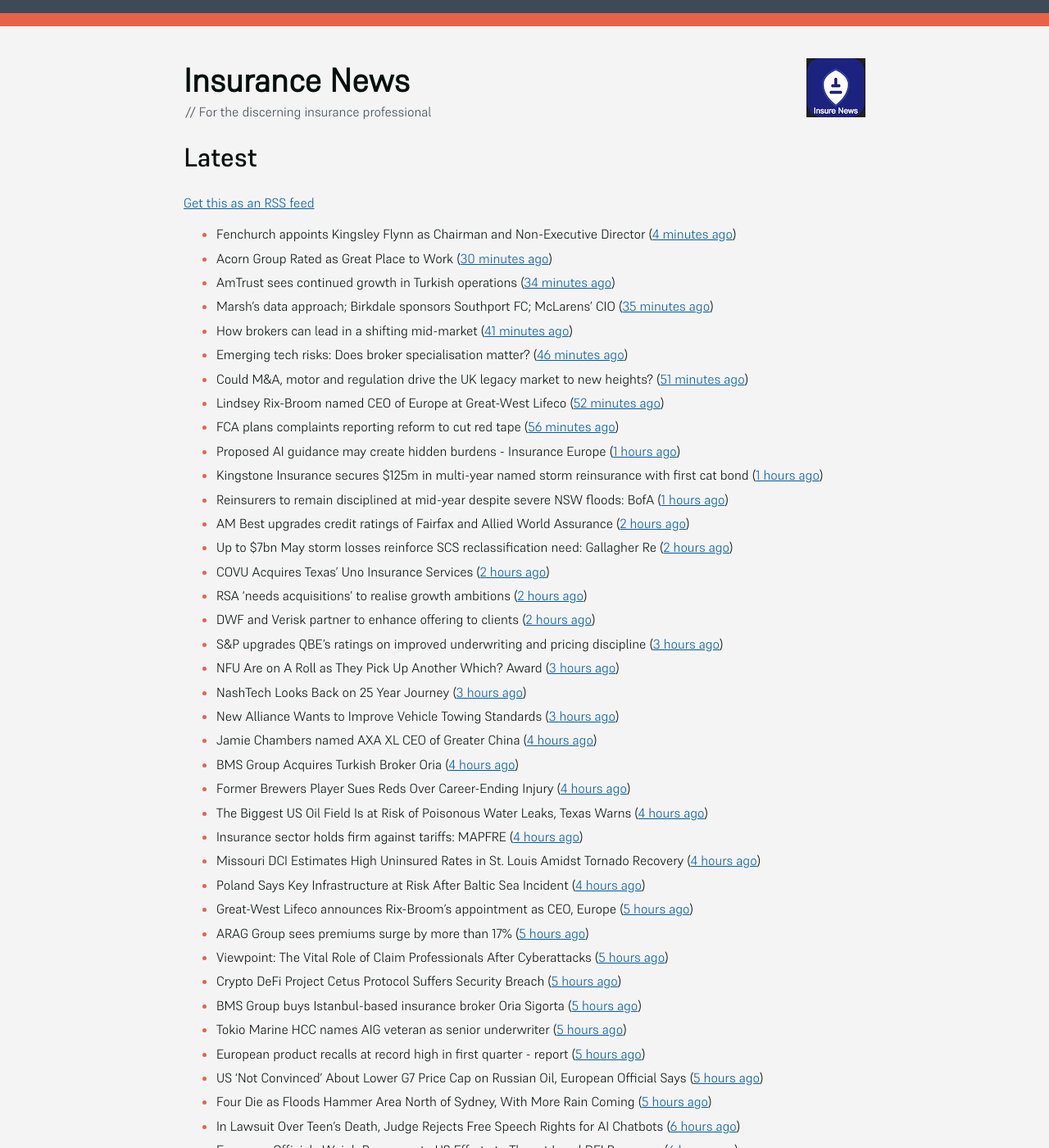
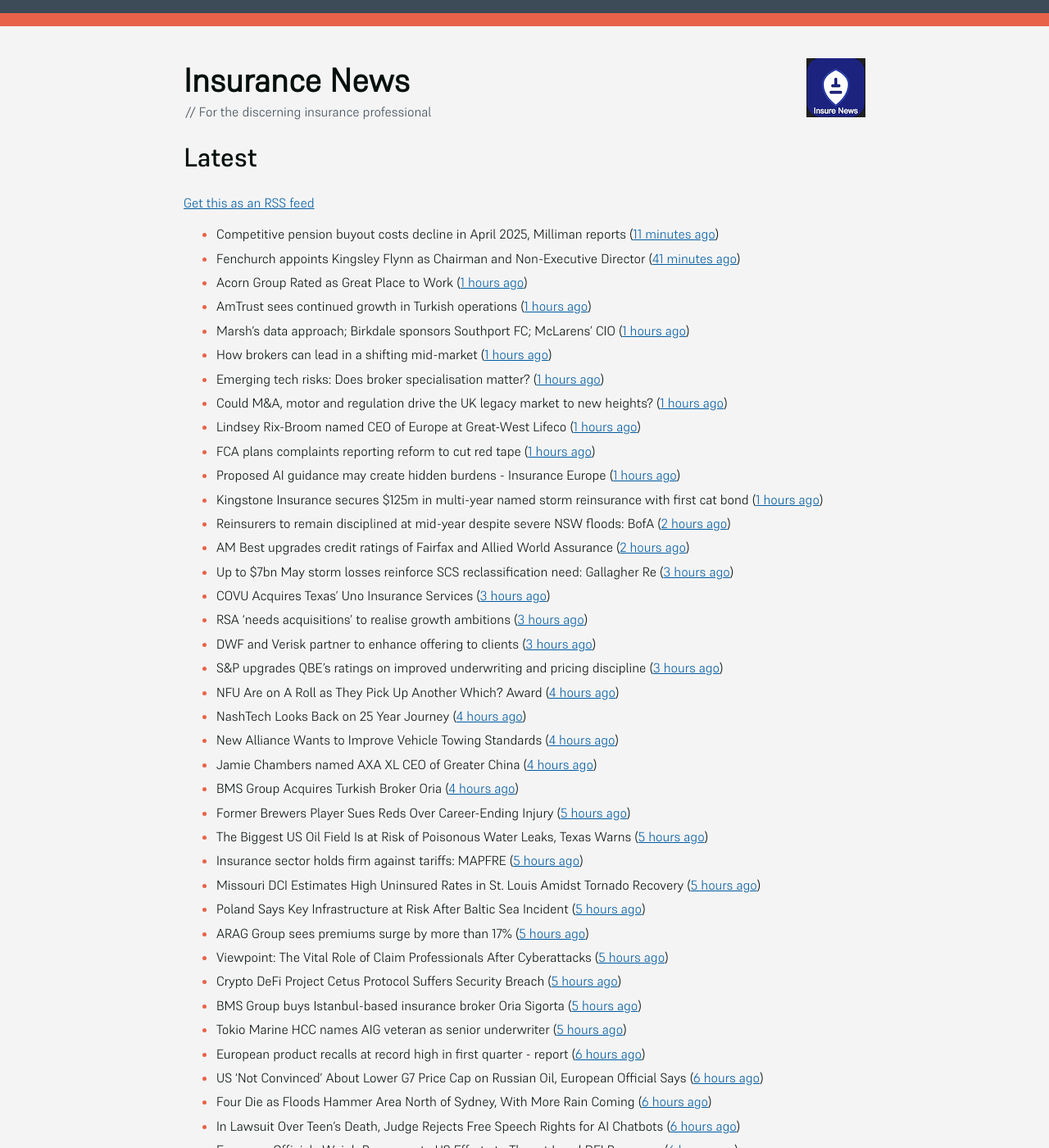
Before and after one commit to mat-0/feeds.thechels.uk, a Jekyll site: the page built from index.md, in a window 1280 px wide and 1400 px high. Shown: the whole window at 82% size. Built offline with Jekyll 4.4.1, drawn with Linux system fonts in a browser that asks for light colours; some of the changed text lies outside the part shown.

Commit message:
New Feed

```diff
--- a/index.md
+++ b/index.md
@@ -8,69 +8,69 @@ description: Latest Updates
 [Get this as an RSS feed](/feed.rss)
 
 <!-- news_marker starts -->
-- Fenchurch appoints Kingsley Flynn as Chairman and Non-Executive Director ([4 minutes ago](https://www.reinsurancene.ws/fenchurch-appoints-kingsley-flynn-as-chairman-and-non-executive-director/))
-- Acorn Group Rated as Great Place to Work ([30 minutes ago](https://insurance-edge.net/2025/05/23/acorn-group-rated-as-great-place-to-work/))
-- AmTrust sees continued growth in Turkish operations ([34 minutes ago](https://www.reinsurancene.ws/amtrust-sees-continued-growth-in-turkish-operations/))
-- Marsh’s data approach; Birkdale sponsors Southport FC; McLarens’ CIO ([35 minutes ago](https://www.postonline.co.uk/news/7957810/marsh%E2%80%99s-data-approach-birkdale-sponsors-southport-fc-mclarens%E2%80%99-cio))
-- How brokers can lead in a shifting mid-market ([41 minutes ago](https://www.insurancebusinessmag.com/uk/news/breaking-news/how-brokers-can-lead-in-a-shifting-midmarket-536720.aspx))
-- Emerging tech risks: Does broker specialisation matter? ([46 minutes ago](https://www.insurancebusinessmag.com/uk/news/technology/emerging-tech-risks-does-broker-specialisation-matter-536719.aspx))
-- Could M&A, motor and regulation drive the UK legacy market to new heights? ([51 minutes ago](https://www.postonline.co.uk/reinsurance/7957816/could-ma-motor-and-regulation-drive-the-uk-legacy-market-to-new-heights))
-- Lindsey Rix-Broom named CEO of Europe at Great-West Lifeco ([52 minutes ago](https://www.insurancebusinessmag.com/uk/news/life-insurance/lindsey-rixbroom-named-ceo-of-europe-at-greatwest-lifeco-536718.aspx))
-- FCA plans complaints reporting reform to cut red tape ([56 minutes ago](https://www.insurancebusinessmag.com/uk/news/breaking-news/fca-plans-complaints-reporting-reform-to-cut-red-tape-536717.aspx))
+- Competitive pension buyout costs decline in April 2025, Milliman reports ([11 minutes ago](https://www.reinsurancene.ws/competitive-pension-buyout-costs-decline-in-april-2025-milliman-reports/))
+- Fenchurch appoints Kingsley Flynn as Chairman and Non-Executive Director ([41 minutes ago](https://www.reinsurancene.ws/fenchurch-appoints-kingsley-flynn-as-chairman-and-non-executive-director/))
+- Acorn Group Rated as Great Place to Work ([1 hours ago](https://insurance-edge.net/2025/05/23/acorn-group-rated-as-great-place-to-work/))
+- AmTrust sees continued growth in Turkish operations ([1 hours ago](https://www.reinsurancene.ws/amtrust-sees-continued-growth-in-turkish-operations/))
+- Marsh’s data approach; Birkdale sponsors Southport FC; McLarens’ CIO ([1 hours ago](https://www.postonline.co.uk/news/7957810/marsh%E2%80%99s-data-approach-birkdale-sponsors-southport-fc-mclarens%E2%80%99-cio))
+- How brokers can lead in a shifting mid-market ([1 hours ago](https://www.insurancebusinessmag.com/uk/news/breaking-news/how-brokers-can-lead-in-a-shifting-midmarket-536720.aspx))
+- Emerging tech risks: Does broker specialisation matter? ([1 hours ago](https://www.insurancebusinessmag.com/uk/news/technology/emerging-tech-risks-does-broker-specialisation-matter-536719.aspx))
+- Could M&A, motor and regulation drive the UK legacy market to new heights? ([1 hours ago](https://www.postonline.co.uk/reinsurance/7957816/could-ma-motor-and-regulation-drive-the-uk-legacy-market-to-new-heights))
+- Lindsey Rix-Broom named CEO of Europe at Great-West Lifeco ([1 hours ago](https://www.insurancebusinessmag.com/uk/news/life-insurance/lindsey-rixbroom-named-ceo-of-europe-at-greatwest-lifeco-536718.aspx))
+- FCA plans complaints reporting reform to cut red tape ([1 hours ago](https://www.insurancebusinessmag.com/uk/news/breaking-news/fca-plans-complaints-reporting-reform-to-cut-red-tape-536717.aspx))
 - Proposed AI guidance may create hidden burdens - Insurance Europe ([1 hours ago](https://www.insurancebusinessmag.com/uk/news/technology/proposed-ai-guidance-may-create-hidden-burdens--insurance-europe-536716.aspx))
 - Kingstone Insurance secures $125m in multi-year named storm reinsurance with first cat bond ([1 hours ago](https://www.reinsurancene.ws/kingstone-insurance-secures-125m-in-multi-year-named-storm-reinsurance-with-first-cat-bond/))
-- Reinsurers to remain disciplined at mid-year despite severe NSW floods: BofA ([1 hours ago](https://www.reinsurancene.ws/reinsurers-to-remain-disciplined-at-mid-year-despite-severe-nsw-floods-bofa/))
+- Reinsurers to remain disciplined at mid-year despite severe NSW floods: BofA ([2 hours ago](https://www.reinsurancene.ws/reinsurers-to-remain-disciplined-at-mid-year-despite-severe-nsw-floods-bofa/))
 - AM Best upgrades credit ratings of Fairfax and Allied World Assurance ([2 hours ago](https://www.reinsurancene.ws/am-best-upgrades-credit-ratings-of-fairfax-and-allied-world-assurance/))
-- Up to $7bn May storm losses reinforce SCS reclassification need: Gallagher Re ([2 hours ago](https://www.reinsurancene.ws/up-to-7bn-may-storm-losses-reinforce-scs-reclassification-need-gallagher-re/))
-- COVU Acquires Texas’ Uno Insurance Services ([2 hours ago](https://www.insurancejournal.com/news/southcentral/2025/05/23/824917.htm))
-- RSA ‘needs acquisitions’ to realise growth ambitions ([2 hours ago](https://www.postonline.co.uk/news/7957807/rsa-%E2%80%98needs-acquisitions%E2%80%99-to-realise-growth-ambitions))
-- DWF and Verisk partner to enhance offering to clients ([2 hours ago](https://www.postonline.co.uk/news/7957815/dwf-and-verisk-partner-to-enhance-offering-to-clients))
+- Up to $7bn May storm losses reinforce SCS reclassification need: Gallagher Re ([3 hours ago](https://www.reinsurancene.ws/up-to-7bn-may-storm-losses-reinforce-scs-reclassification-need-gallagher-re/))
+- COVU Acquires Texas’ Uno Insurance Services ([3 hours ago](https://www.insurancejournal.com/news/southcentral/2025/05/23/824917.htm))
+- RSA ‘needs acquisitions’ to realise growth ambitions ([3 hours ago](https://www.postonline.co.uk/news/7957807/rsa-%E2%80%98needs-acquisitions%E2%80%99-to-realise-growth-ambitions))
+- DWF and Verisk partner to enhance offering to clients ([3 hours ago](https://www.postonline.co.uk/news/7957815/dwf-and-verisk-partner-to-enhance-offering-to-clients))
 - S&P upgrades QBE’s ratings on improved underwriting and pricing discipline ([3 hours ago](https://www.reinsurancene.ws/sp-upgrades-qbes-ratings-on-improved-underwriting-and-pricing-discipline/))
-- NFU Are on A Roll as They Pick Up Another Which? Award ([3 hours ago](https://insurance-edge.net/2025/05/23/nfu-are-on-a-roll-as-they-pick-up-another-which-award/))
-- NashTech Looks Back on 25 Year Journey ([3 hours ago](https://insurance-edge.net/2025/05/23/nashtech-looks-back-on-25-year-journey/))
-- New Alliance Wants to Improve Vehicle Towing Standards ([3 hours ago](https://insurance-edge.net/2025/05/23/new-alliance-wants-to-improve-vehicle-towing-standards/))
+- NFU Are on A Roll as They Pick Up Another Which? Award ([4 hours ago](https://insurance-edge.net/2025/05/23/nfu-are-on-a-roll-as-they-pick-up-another-which-award/))
+- NashTech Looks Back on 25 Year Journey ([4 hours ago](https://insurance-edge.net/2025/05/23/nashtech-looks-back-on-25-year-journey/))
+- New Alliance Wants to Improve Vehicle Towing Standards ([4 hours ago](https://insurance-edge.net/2025/05/23/new-alliance-wants-to-improve-vehicle-towing-standards/))
 - Jamie Chambers named AXA XL CEO of Greater China ([4 hours ago](https://www.reinsurancene.ws/jamie-chambers-named-axa-xl-ceo-of-greater-china/))
 - BMS Group Acquires Turkish Broker Oria ([4 hours ago](https://www.insurancejournal.com/news/international/2025/05/23/824941.htm))
-- Former Brewers Player Sues Reds Over Career-Ending Injury ([4 hours ago](https://www.insurancejournal.com/news/midwest/2025/05/23/824903.htm))
-- The Biggest US Oil Field Is at Risk of Poisonous Water Leaks, Texas Warns ([4 hours ago](https://www.insurancejournal.com/news/southcentral/2025/05/23/824907.htm))
-- Insurance sector holds firm against tariffs: MAPFRE ([4 hours ago](https://www.reinsurancene.ws/insurance-sector-holds-firm-against-tariffs-mapfre/))
-- Missouri DCI Estimates High Uninsured Rates in St. Louis Amidst Tornado Recovery ([4 hours ago](https://www.insurancejournal.com/news/midwest/2025/05/23/824913.htm))
-- Poland Says Key Infrastructure at Risk After Baltic Sea Incident ([4 hours ago](https://www.insurancejournal.com/news/international/2025/05/23/824938.htm))
-- Great-West Lifeco announces Rix-Broom’s appointment as CEO, Europe ([5 hours ago](https://www.reinsurancene.ws/great-west-lifeco-announces-rix-brooms-appointment-as-ceo-europe/))
+- Former Brewers Player Sues Reds Over Career-Ending Injury ([5 hours ago](https://www.insurancejournal.com/news/midwest/2025/05/23/824903.htm))
+- The Biggest US Oil Field Is at Risk of Poisonous Water Leaks, Texas Warns ([5 hours ago](https://www.insurancejournal.com/news/southcentral/2025/05/23/824907.htm))
+- Insurance sector holds firm against tariffs: MAPFRE ([5 hours ago](https://www.reinsurancene.ws/insurance-sector-holds-firm-against-tariffs-mapfre/))
+- Missouri DCI Estimates High Uninsured Rates in St. Louis Amidst Tornado Recovery ([5 hours ago](https://www.insurancejournal.com/news/midwest/2025/05/23/824913.htm))
+- Poland Says Key Infrastructure at Risk After Baltic Sea Incident ([5 hours ago](https://www.insurancejournal.com/news/international/2025/05/23/824938.htm))
 - ARAG Group sees premiums surge by more than 17% ([5 hours ago](https://www.insurancebusinessmag.com/uk/news/breaking-news/arag-group-sees-premiums-surge-by-more-than-17-536693.aspx))
 - Viewpoint: The Vital Role of Claim Professionals After Cyberattacks ([5 hours ago](https://www.insurancejournal.com/news/national/2025/05/23/824781.htm))
 - Crypto DeFi Project Cetus Protocol Suffers Security Breach ([5 hours ago](https://www.insurancejournal.com/news/international/2025/05/23/824934.htm))
 - BMS Group buys Istanbul-based insurance broker Oria Sigorta ([5 hours ago](https://www.insurancebusinessmag.com/uk/news/breaking-news/bms-group-buys-istanbulbased-insurance-broker-oria-sigorta-536691.aspx))
 - Tokio Marine HCC names AIG veteran as senior underwriter ([5 hours ago](https://www.insurancebusinessmag.com/uk/news/professional-liability/tokio-marine-hcc-names-aig-veteran-as-senior-underwriter-536690.aspx))
-- European product recalls at record high in first quarter - report ([5 hours ago](https://www.insurancebusinessmag.com/uk/news/breaking-news/european-product-recalls-at-record-high-in-first-quarter--report-536689.aspx))
-- US ‘Not Convinced’ About Lower G7 Price Cap on Russian Oil, European Official Says ([5 hours ago](https://www.insurancejournal.com/news/international/2025/05/23/824931.htm))
-- Four Die as Floods Hammer Area North of Sydney, With More Rain Coming ([5 hours ago](https://www.insurancejournal.com/news/international/2025/05/23/824927.htm))
+- European product recalls at record high in first quarter - report ([6 hours ago](https://www.insurancebusinessmag.com/uk/news/breaking-news/european-product-recalls-at-record-high-in-first-quarter--report-536689.aspx))
+- US ‘Not Convinced’ About Lower G7 Price Cap on Russian Oil, European Official Says ([6 hours ago](https://www.insurancejournal.com/news/international/2025/05/23/824931.htm))
+- Four Die as Floods Hammer Area North of Sydney, With More Rain Coming ([6 hours ago](https://www.insurancejournal.com/news/international/2025/05/23/824927.htm))
 - In Lawsuit Over Teen’s Death, Judge Rejects Free Speech Rights for AI Chatbots ([6 hours ago](https://www.insurancejournal.com/news/national/2025/05/23/824758.htm))
 - European Officials Weigh Response to US Efforts to Thwart Local DEI Programs ([6 hours ago](https://www.insurancejournal.com/news/international/2025/05/23/824762.htm))
-- ‘Big Beautiful’ Tax Breaks for Insurance Agents in Bill Passed by House, Says Big I ([6 hours ago](https://www.insurancejournal.com/news/national/2025/05/23/824883.htm))
-- Underwriters of the Future Are Constant Partners With Agents, Carrier Exec Says ([6 hours ago](https://www.insurancejournal.com/news/national/2025/05/23/824719.htm))
-- Georgia Tort Reform Law Means New Hurdles for Injured People and Attorneys ([6 hours ago](https://www.insurancejournal.com/news/southeast/2025/05/23/824861.htm))
-- Former Harvard Morgue Manager Pleads Guilty To Selling Stolen Human Remains ([6 hours ago](https://www.insurancejournal.com/news/east/2025/05/23/824859.htm))
-- Ships Have Been Hitting Brooklyn Bridge for Years But Without Fatalities Until Now ([6 hours ago](https://www.insurancejournal.com/news/east/2025/05/23/824881.htm))
-- Massachusetts Hacker to Plead Guilty to PowerSchool Data Breach ([6 hours ago](https://www.insurancejournal.com/news/east/2025/05/23/824874.htm))
-- People Moves: Big I New York Elects Gonyo as Board Chair and 4 Regional Directors ([6 hours ago](https://www.insurancejournal.com/news/east/2025/05/23/824816.htm))
-- Pacific Northwest Drivers Think They’re Safe, But Aren’t So Sure About Others ([6 hours ago](https://www.insurancejournal.com/news/west/2025/05/23/824682.htm))
-- Are e-scooters worth the hassle? ([6 hours ago](https://www.postonline.co.uk/regulation/7957744/are-e-scooters-worth-the-hassle))
-- Penny Black’s Social Diary: Crawford’s wind; Zurich’s golfing prowess ([6 hours ago](https://www.postonline.co.uk/people/7957569/penny-black%E2%80%99s-social-diary-crawford%E2%80%99s-wind-zurich%E2%80%99s-golfing-prowess))
+- ‘Big Beautiful’ Tax Breaks for Insurance Agents in Bill Passed by House, Says Big I ([7 hours ago](https://www.insurancejournal.com/news/national/2025/05/23/824883.htm))
+- Underwriters of the Future Are Constant Partners With Agents, Carrier Exec Says ([7 hours ago](https://www.insurancejournal.com/news/national/2025/05/23/824719.htm))
+- Georgia Tort Reform Law Means New Hurdles for Injured People and Attorneys ([7 hours ago](https://www.insurancejournal.com/news/southeast/2025/05/23/824861.htm))
+- Former Harvard Morgue Manager Pleads Guilty To Selling Stolen Human Remains ([7 hours ago](https://www.insurancejournal.com/news/east/2025/05/23/824859.htm))
+- Ships Have Been Hitting Brooklyn Bridge for Years But Without Fatalities Until Now ([7 hours ago](https://www.insurancejournal.com/news/east/2025/05/23/824881.htm))
+- Massachusetts Hacker to Plead Guilty to PowerSchool Data Breach ([7 hours ago](https://www.insurancejournal.com/news/east/2025/05/23/824874.htm))
+- People Moves: Big I New York Elects Gonyo as Board Chair and 4 Regional Directors ([7 hours ago](https://www.insurancejournal.com/news/east/2025/05/23/824816.htm))
+- Pacific Northwest Drivers Think They’re Safe, But Aren’t So Sure About Others ([7 hours ago](https://www.insurancejournal.com/news/west/2025/05/23/824682.htm))
+- Are e-scooters worth the hassle? ([7 hours ago](https://www.postonline.co.uk/regulation/7957744/are-e-scooters-worth-the-hassle))
+- Penny Black’s Social Diary: Crawford’s wind; Zurich’s golfing prowess ([7 hours ago](https://www.postonline.co.uk/people/7957569/penny-black%E2%80%99s-social-diary-crawford%E2%80%99s-wind-zurich%E2%80%99s-golfing-prowess))
 - Get Ready for Another Busy Atlantic Hurricane Season ([14 hours ago](https://www.insurancejournal.com/news/national/2025/05/22/824899.htm))
-- Senate Votes to Block California’s Rule to Ban Sale of New Gas-Powered Cars by 2035 ([15 hours ago](https://www.insurancejournal.com/news/west/2025/05/22/824884.htm))
-- CFC boosts cyber cover for high-risk digital sectors ([16 hours ago](https://www.insurancebusinessmag.com/uk/news/cyber/cfc-boosts-cyber-cover-for-highrisk-digital-sectors-536652.aspx))
+- Senate Votes to Block California’s Rule to Ban Sale of New Gas-Powered Cars by 2035 ([16 hours ago](https://www.insurancejournal.com/news/west/2025/05/22/824884.htm))
+- CFC boosts cyber cover for high-risk digital sectors ([17 hours ago](https://www.insurancebusinessmag.com/uk/news/cyber/cfc-boosts-cyber-cover-for-highrisk-digital-sectors-536652.aspx))
 - Combating misinformation strategy: Verify, then trust ([17 hours ago](https://www.dig-in.com/opinion/strategies-for-fighting-misinformation))
 - AI is changing insurance strategies for small businesses ([17 hours ago](https://www.dig-in.com/opinion/ai-is-changing-insurance-strategies-for-small-businesses))
 - D.A. Says Former California Police Officer on Workers’ Comp Went to Festival, Skied ([18 hours ago](https://www.insurancejournal.com/news/west/2025/05/22/824698.htm))
-- People Moves: Swingle Collins & Associates Names Curtis as President ([18 hours ago](https://www.insurancejournal.com/news/southcentral/2025/05/22/824852.htm))
+- People Moves: Swingle Collins & Associates Names Curtis as President ([19 hours ago](https://www.insurancejournal.com/news/southcentral/2025/05/22/824852.htm))
 - People Moves: Willis Promotes Williamson as Canada Leader; HDI Global Taps RSA’s McDowell as Sales & Distribution Lead for International Programs and Captives ([19 hours ago](https://www.insurancejournal.com/news/international/2025/05/22/824842.htm))
-- Kota Raises $14.5 Million to Streamline Insurance Benefits Infrastructure ([19 hours ago](https://www.insurtechinsights.com/kota-raises-14-5-million-to-streamline-insurance-benefits-infrastructure/))
-- Davies Secures New Credit Facility of £275m ([20 hours ago](https://insurance-edge.net/2025/05/22/davies-secures-new-credit-facility-of-275m/))
-- Aon Launches Health Price Transparency Data ([20 hours ago](https://insurance-edge.net/2025/05/22/aon-launches-health-price-transparency-data/))
+- Kota Raises $14.5 Million to Streamline Insurance Benefits Infrastructure ([20 hours ago](https://www.insurtechinsights.com/kota-raises-14-5-million-to-streamline-insurance-benefits-infrastructure/))
+- Davies Secures New Credit Facility of £275m ([21 hours ago](https://insurance-edge.net/2025/05/22/davies-secures-new-credit-facility-of-275m/))
+- Aon Launches Health Price Transparency Data ([21 hours ago](https://insurance-edge.net/2025/05/22/aon-launches-health-price-transparency-data/))
 - State Farm's added California rate hike request gets pushback ([21 hours ago](https://www.dig-in.com/news/state-farms-added-california-rate-hike-gets-pushback))
-- Previsico Report Finds Fewer Than 30% of UK Businesses Prepared for Growing Flood Risks Amid Climate Change ([22 hours ago](https://www.insurtechinsights.com/previsico-report-finds-fewer-than-30-of-uk-businesses-prepared-for-growing-flood-risks-amid-climate-change/))
-- Marsh McLennan settles massive lawsuit ([23 hours ago](https://www.insurancebusinessmag.com/uk/news/legal-insights/marsh-mclennan-settles-massive-lawsuit-536579.aspx))
+- Previsico Report Finds Fewer Than 30% of UK Businesses Prepared for Growing Flood Risks Amid Climate Change ([23 hours ago](https://www.insurtechinsights.com/previsico-report-finds-fewer-than-30-of-uk-businesses-prepared-for-growing-flood-risks-amid-climate-change/))
+- Marsh McLennan settles massive lawsuit ([1 days ago](https://www.insurancebusinessmag.com/uk/news/legal-insights/marsh-mclennan-settles-massive-lawsuit-536579.aspx))
 - Davies secures £275m for M&A and genAI investment ([1 days ago](https://www.postonline.co.uk/claims/7957808/davies-secures-%C2%A3275m-for-ma-and-genai-investment))
 - The case for MBOs: Yutree's managing director urges brokers to rethink their future ([1 days ago](https://www.insurancebusinessmag.com/uk/news/business-resilience/the-case-for-mbos-yutrees-managing-director-urges-brokers-to-rethink-their-future-536561.aspx))
 - Shifting the charity insurance mindset: how brokers can drive proactive risk protection ([1 days ago](https://www.insurancebusinessmag.com/uk/news/non-profits/shifting-the-charity-insurance-mindset-how-brokers-can-drive-proactive-risk-protection-536560.aspx))
```
Also changed, not shown: other parts of index.md (+1 -1 lines).
